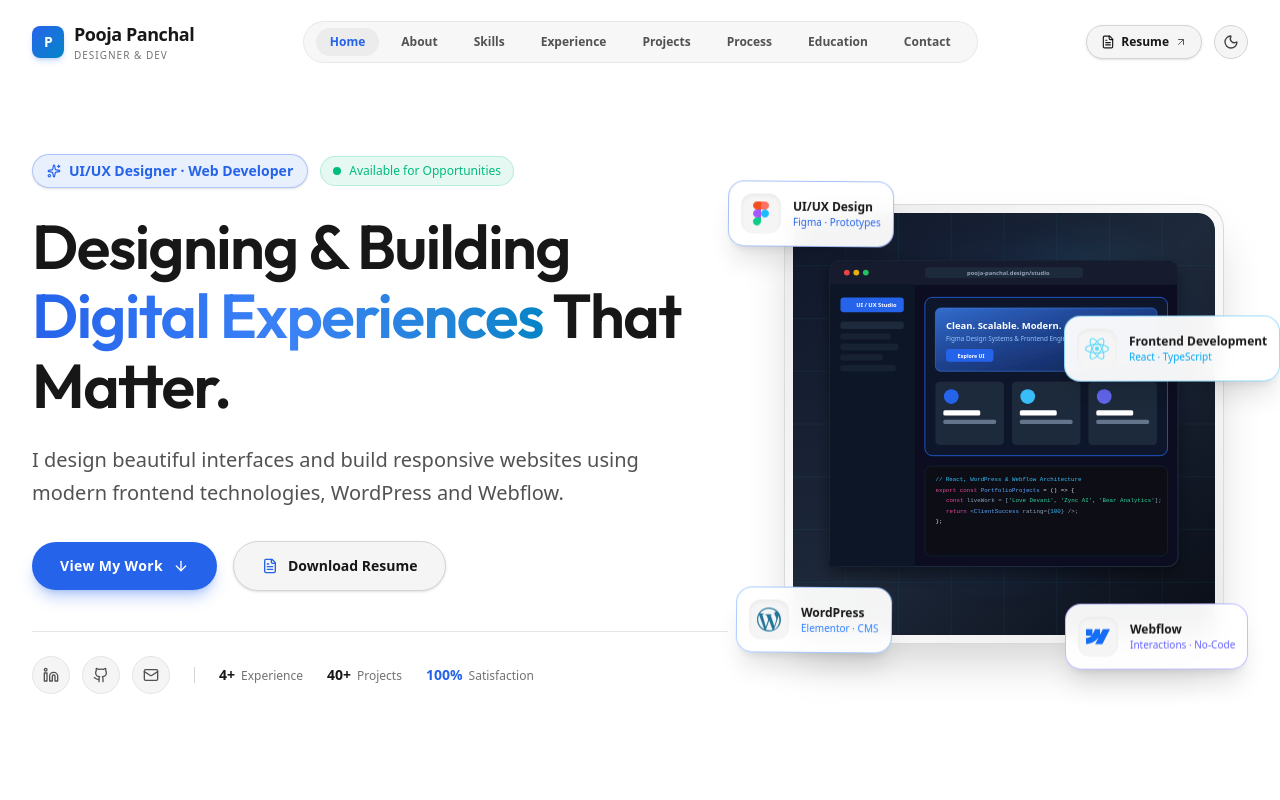
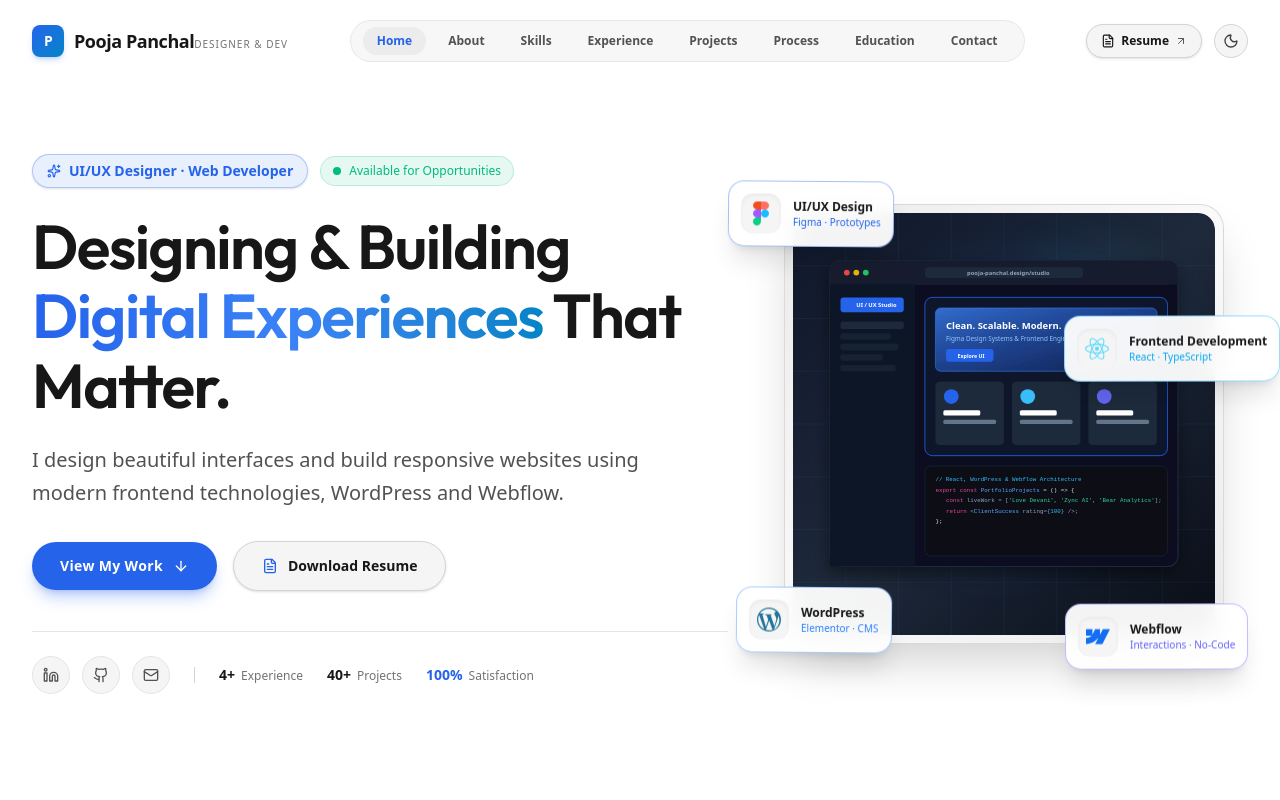
Before and after one commit to pooja-panchal1911/profile, a React (Vite) app: page / in a window 1280 px wide. Shown: the top 800 px of the page. Built offline with nearby package versions, Linux system fonts and the light colour scheme.

Commit message:
contact page working

```diff
--- a/src/components/Navbar.tsx
+++ b/src/components/Navbar.tsx
@@ -90,11 +90,11 @@ export const Navbar: React.FC<NavbarProps> = ({ onOpenResume }) => {
             <div className="w-8 h-8 rounded-lg bg-gradient-to-br from-[#2563eb] to-[#0284c7] flex items-center justify-center text-white font-bold text-sm tracking-tighter shadow-md shadow-[#2563eb]/20 group-hover:scale-105 transition-transform duration-200">
               P
             </div>
-            <div className="flex flex-col">
-              <span className="hidden sm:block font-bold text-base sm:text-lg tracking-tight text-neutral-900 dark:text-white group-hover:text-[#2563eb] transition-colors">
+            <div className="flex flex-col  sm:block">
+              <span className="font-bold text-base sm:text-lg tracking-tight text-neutral-900 dark:text-white group-hover:text-[#2563eb] transition-colors">
                 {PERSONAL_INFO.name}
               </span>
-              <span className=" hidden sm:block text-[10px] tracking-widest uppercase text-neutral-500 dark:text-neutral-400 font-medium">
+              <span className="text-[10px] tracking-widest uppercase text-neutral-500 dark:text-neutral-400 font-medium">
                 Designer &amp; Dev
               </span>
             </div>
```
